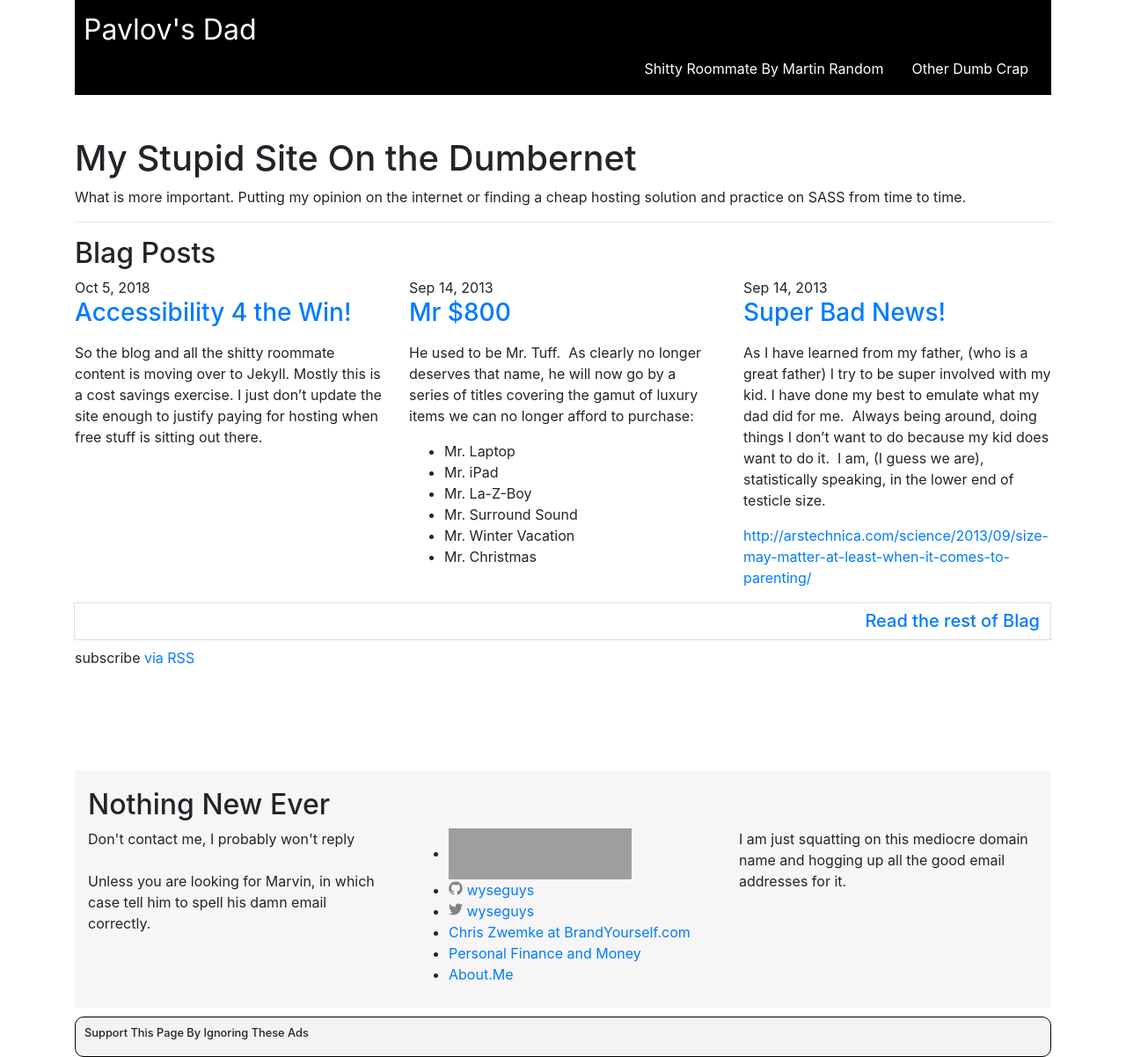
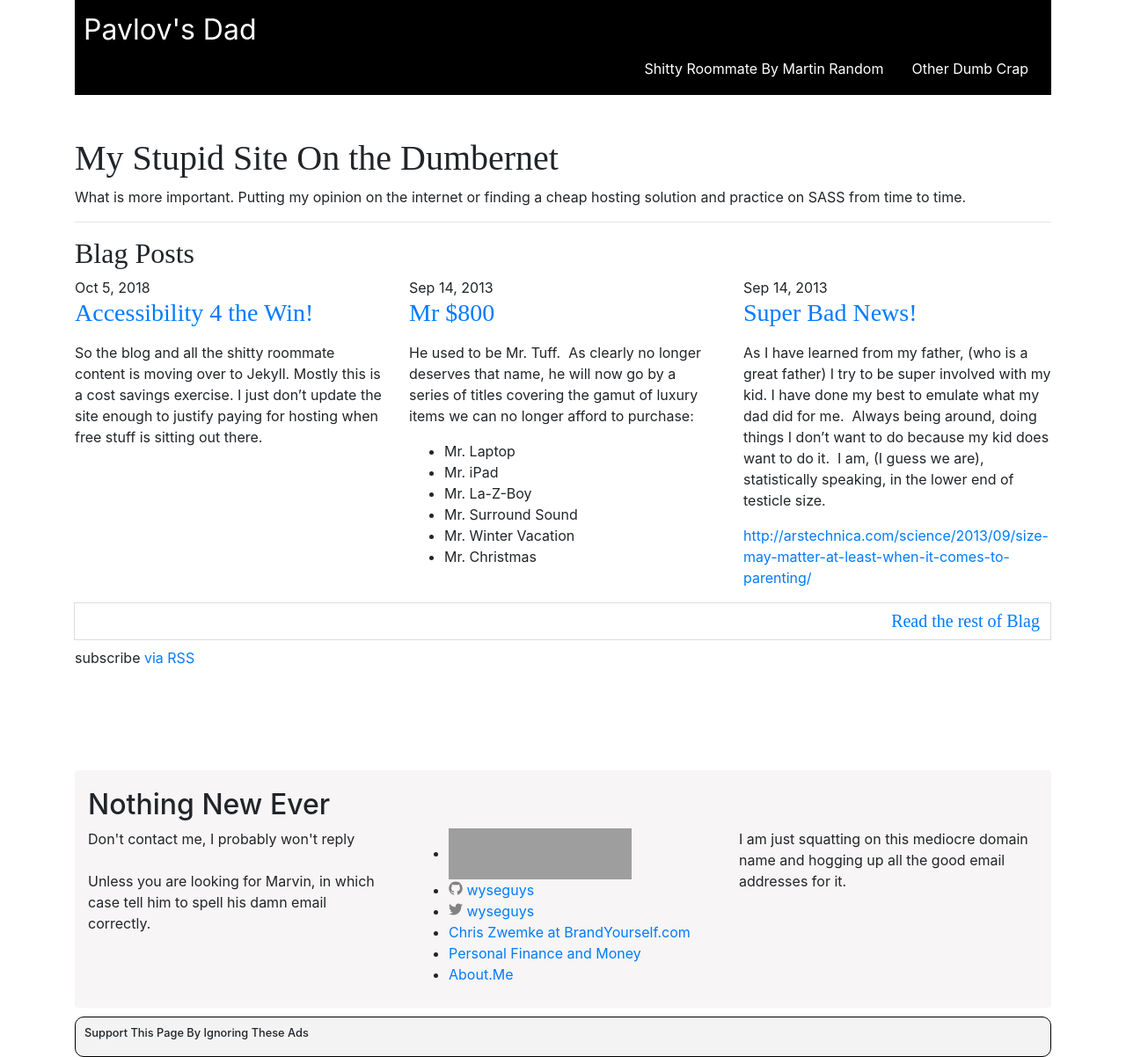
Before and after one commit to Wyseguys/wyseguys.github.io, a Jekyll site: the page built from index.md, in a window 1280 px wide. Shown: the whole page at 88% size. Built offline with Jekyll 4.4.1, drawn with Linux system fonts in a browser that asks for light colours; some web fonts are replaced; grey boxes are pictures that could not be loaded.

Commit message:
Changing typography because a lack of taste or design skill has no bound

```diff
--- a/_includes/head.html
+++ b/_includes/head.html
@@ -6,6 +6,7 @@
   <meta name="author" content="{{ page.author }}">
   <link rel="icon" href="/assets/favicon.ico">
   <title>{% if page.title %}{{ page.title | escape }}{% else %}{{ site.title | escape }}{% endif %}</title>
+  <link href="https://fonts.googleapis.com/css?family=Happy+Monkey" rel="stylesheet">
   <link rel="stylesheet" href="{{ "/assets/main.css" | relative_url }}">
   <link rel="canonical" href="{{ page.url | replace:'index.html','' | absolute_url }}">
   <link rel="alternate" type="application/rss+xml" title="{{ site.title | escape }}" href="{{ "/feed.xml" | relative_url }}">
--- a/_sass/_wyseguys.scss
+++ b/_sass/_wyseguys.scss
@@ -15,6 +15,12 @@ $secondary-color:rgba(240, 235, 235, 0.5);
 
 header nav div {
     font-size: 2em;
+}
+
+main {
+    h1,h2,h3,h4,h5,h6 {
+        font-family: 'Happy Monkey', cursive;
+    }
 }
 
 .footer{
--- a/_sass/bootstrap/_variables.scss
+++ b/_sass/bootstrap/_variables.scss
@@ -216,7 +216,7 @@ $transition-collapse:         height .35s ease !default;
 // Font, line-height, and color for body text, headings, and more.
 
 // stylelint-disable value-keyword-case
-$font-family-sans-serif:      -apple-system, BlinkMacSystemFont, "Segoe UI", Roboto, "Helvetica Neue", Arial, sans-serif, "Apple Color Emoji", "Segoe UI Emoji", "Segoe UI Symbol" !default;
+$font-family-sans-serif:      -apple-system, BlinkMacSystemFont, Roboto, "Segoe UI", "Helvetica Neue", Arial, sans-serif, "Apple Color Emoji", "Segoe UI Emoji", "Segoe UI Symbol" !default;
 $font-family-monospace:       "SFMono-Regular", Menlo, Monaco, Consolas, "Liberation Mono", "Courier New", monospace !default;
 $font-family-base:            $font-family-sans-serif !default;
 // stylelint-enable value-keyword-case
```
